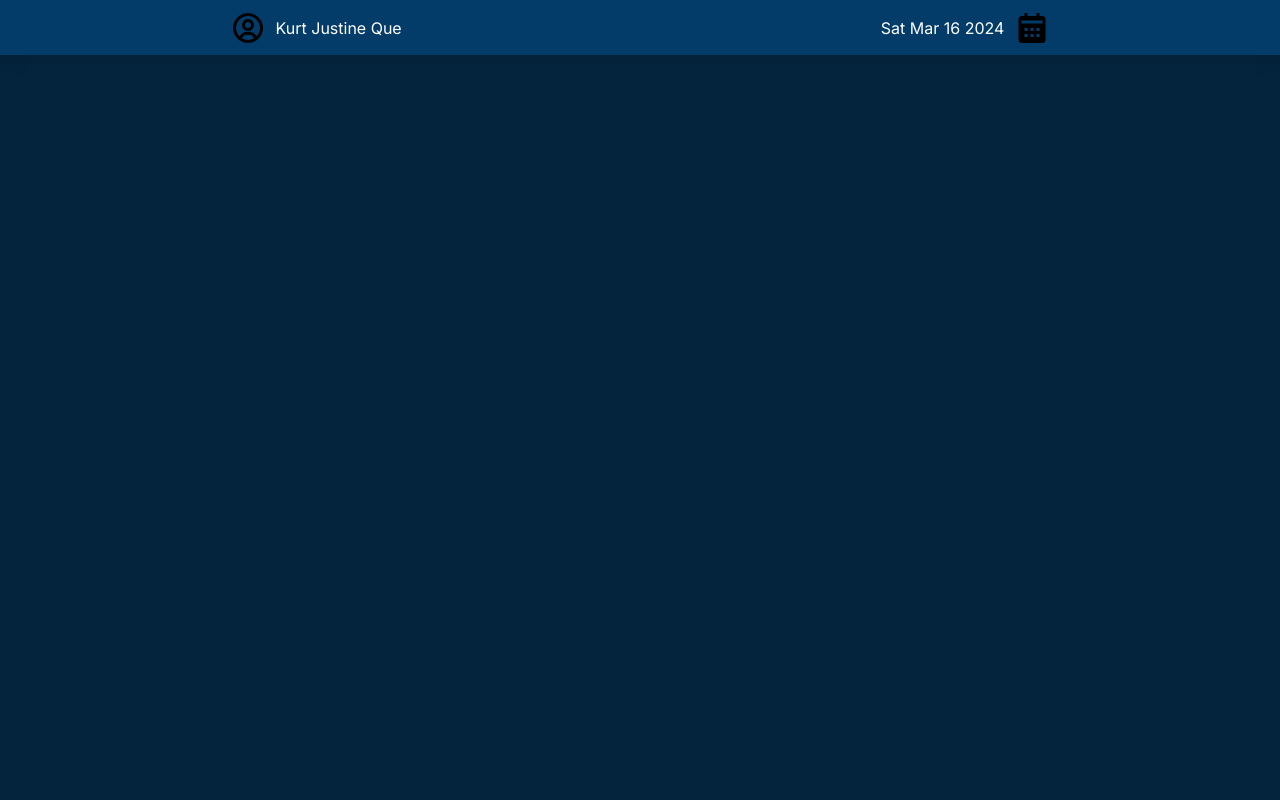
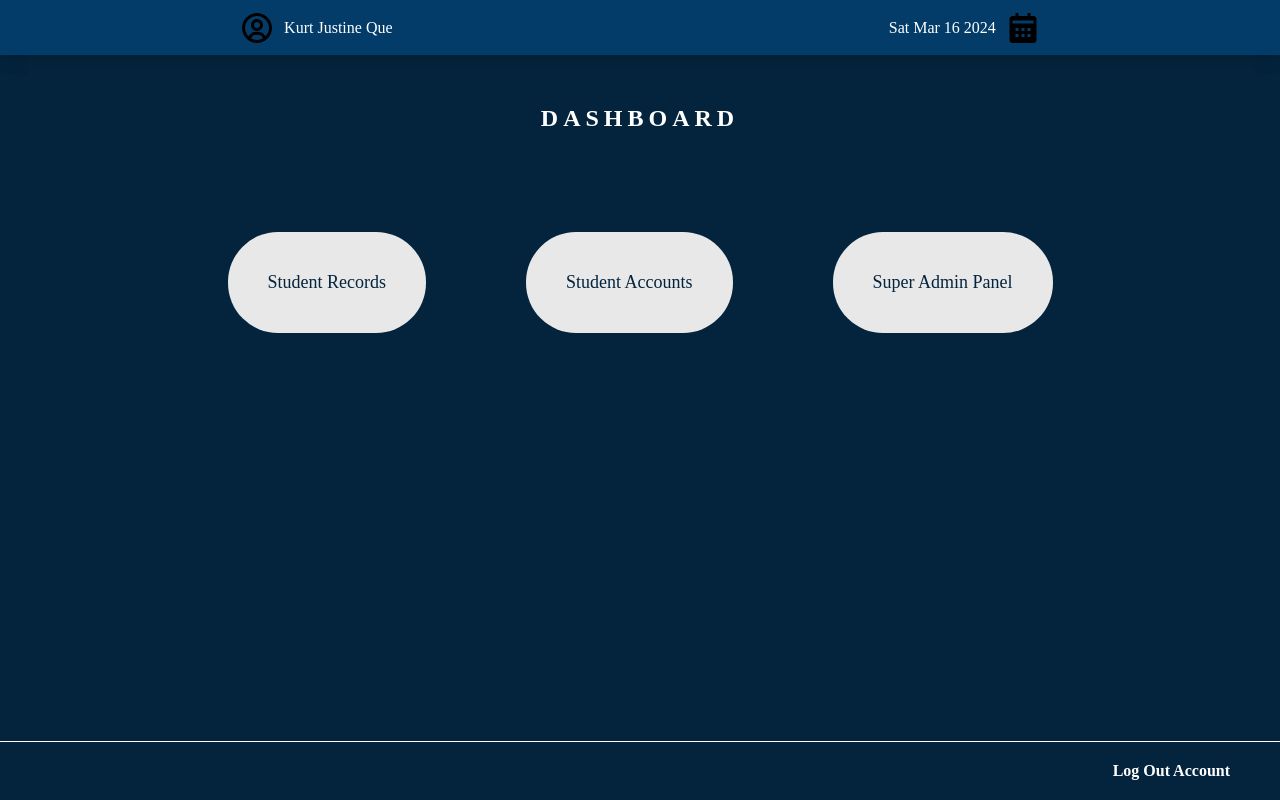
Before and after one commit to KurtJQ/ACM-CBS, a React (Vite) app: page / in a window 1280 px wide. Built offline with nearby package versions, Linux system fonts and the light colour scheme.

Commit message:
header and dashboard combined

```diff
--- a/src/App.jsx
+++ b/src/App.jsx
@@ -2,9 +2,28 @@ import PageHeader from "./components/PageHeader";
 
 function App() {
   return (
-    <>
+    <div>
+      <header className="header">
       <PageHeader />
-    </>
+      </header>
+
+      <div className='dashboard'>
+        <h2>DASHBOARD</h2>
+        <div className='buttons'>
+        <div class="button-container">
+          <button class="button" onclick="goToStudentRecords()">Student Records</button>
+          <button class="button" onclick="goToStudentAccounts()">Student Accounts</button>
+          <button class="button" onclick="goToSuperAdminPanel()">Super Admin Panel</button>
+        </div>
+
+        <footer>
+        <p>Log Out Account</p>
+
+        </footer>
+
+        </div>
+      </div>
+    </div>
   );
 }
 
--- a/src/index.css
+++ b/src/index.css
@@ -29,3 +29,153 @@ header{
     display: flex;
     align-items: center;
 }
+body
+{
+  background-color: #04243D;
+  /* background-color: #242526; */
+  /* background-color: #e8e8e8; */
+  font-family: Poppins, Frank Ruhl Libre, San-serif;
+
+  /* --primary-hue: #04243D;
+    --text-color: #ffffff;
+    --second-hue: #e8e8e8;
+    --elements-hue: #242526;
+    --system-fonts: Poppins, Frank Ruhl Libre, San-serif; */
+}
+
+
+.user-icon {
+  width: 50px;
+  height: 50px;
+  margin-right: 10px;
+  margin-left: 30px;
+  padding-top: 0px;
+}
+
+.user-name h1
+{
+  color: whitesmoke;
+  font-size: 12px;
+  font-style: italic;
+  font-weight: 300;
+  margin-bottom: 15px;
+  margin-top: 3px;
+}
+.subtitle
+{
+  margin-top: 40px;
+  margin-left: 90px;
+  position: absolute;
+}
+.subtitle h2
+{
+  color: whitesmoke;
+  font-size: 11px;
+  font-style: normal;
+  letter-spacing: 2px;
+}
+.current-date
+{
+  color: whitesmoke;
+  margin-left: auto;
+  margin-right: 10px;
+  font-size: 10.5px;
+  padding-top: 5px;
+}
+.calendar-icon {
+  width: 25px; /* Decrease width */
+  height: 25px; /* Decrease height */
+  margin-right: 5px; /* Adjust margin right */
+  margin-left: 5px; /* Adjust margin left */
+  padding-top: 0;
+}
+
+.dashboard
+{
+  position: relative;
+  display: flex;
+  flex-direction: column;
+  align-items: center;
+  text-align: center;
+}
+.dashboard h2
+{
+  margin-top: 50px;
+  color: white;
+  letter-spacing: 5px;
+}
+.button-container {
+  display: flex;
+  justify-content: space-between;
+  margin-top: 50px;
+  justify-content: center; /* Center horizontally */
+  align-items: center; /* Center vertically */
+  margin-top: 100px;
+}
+
+.button
+{
+  padding: 40px 40px;
+  font-size: 18px;
+  font-family: Poppins, Frank Ruhl Libre, San-serif;
+  font-weight: 500;
+  background-color: #e8e8e8;
+  color: #04243D;
+  border: none;
+  border-radius: 50px;
+  cursor: pointer;
+  transition: background-color 0.3s ease;
+  margin: 0 50px;
+}
+
+.button:hover {
+  background-color: #242526;
+  color: #e8e8e8;
+}
+
+footer {
+  background-color: #04243D;
+  padding: 20px;
+  text-align: center;
+  position: fixed;
+  left: 0;
+  bottom: 0;
+  width: 100%;
+  border-top: 1px solid #ffffff;
+}
+
+footer p {
+  margin: 0;
+  color: #ffffff;
+  font-size: 16px;
+  font-weight: bold;
+  cursor: pointer;
+  margin-right: 70px;
+  text-align: right;
+}
+
+footer p:hover {
+  text-decoration: underline;
+}
+
+.logout-icon {
+  width: 20px;
+  height: 20px;
+  margin-left: 10px;
+  vertical-align: middle; /* Align the icon vertically with text */
+  display: inline-block; /* Make the logout icon an inline-block */
+  /* float: right; Float the icon to the right */
+}
+/*
+@media screen and (min-width: 1200px) {
+  .user-name h1 {
+    font-size: 24px; /* Increase font size for computers */
+  /* }
+} */
+/*
+Media query for laptops */
+/* @media screen and (min-width: 992px) and (max-width: 1199px) {
+  .user-name h1 {
+    font-size: 20px; /* Decrease font size for laptops */
+  /* } */
+/* } */
```
Also changed, not shown: 1 other file (tests, documents, lock files or other folders).
